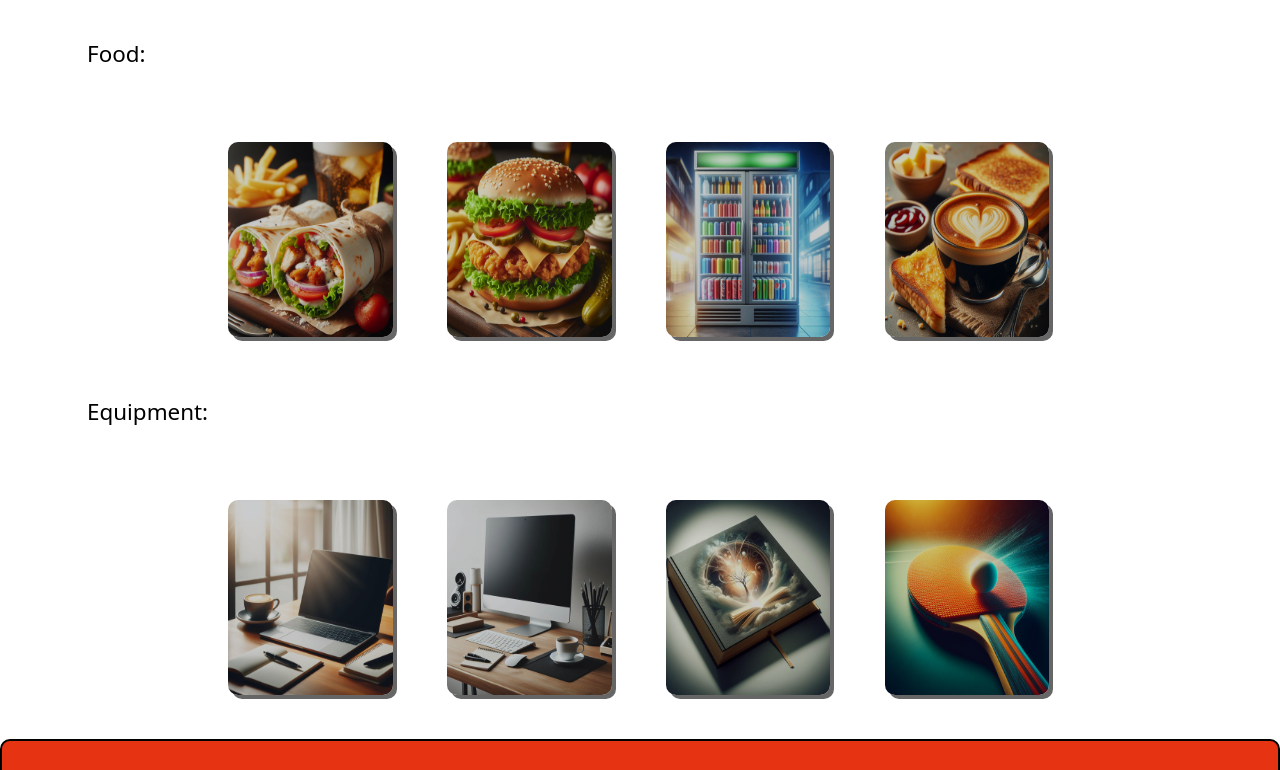
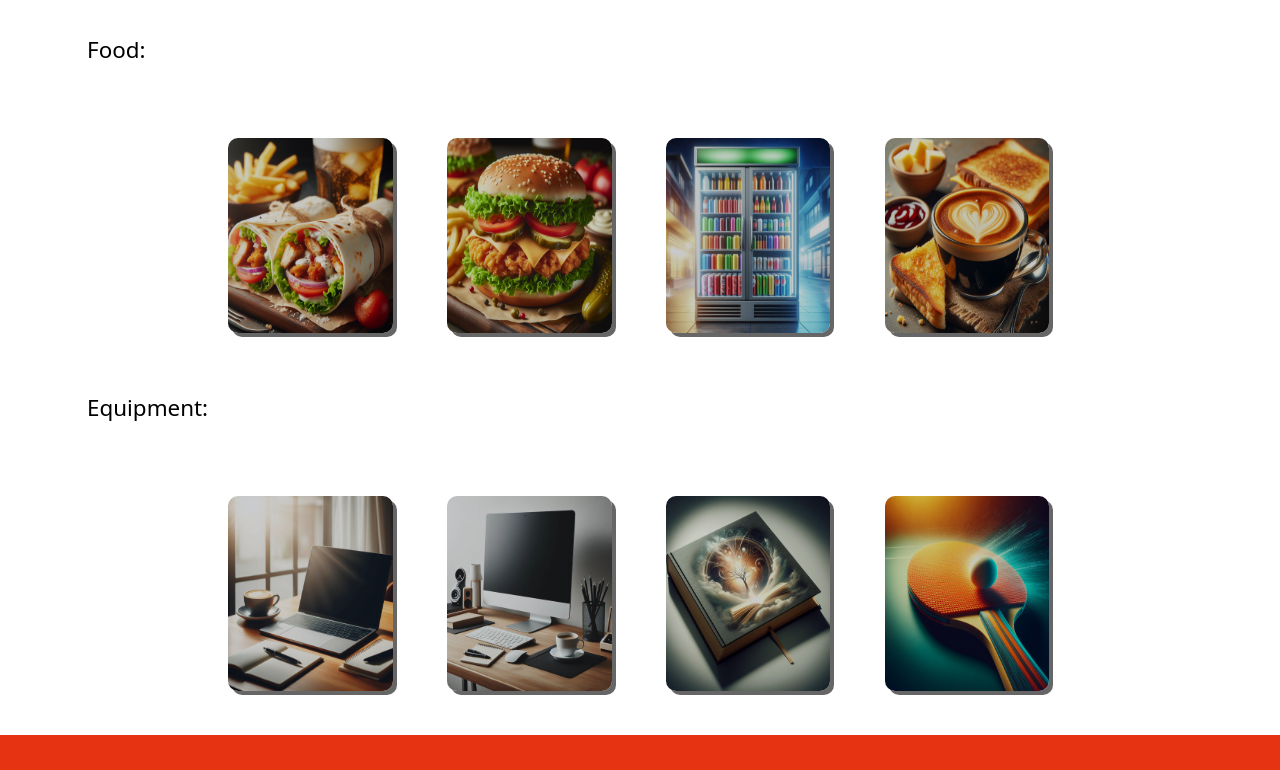
Before and after one commit to ABleasdale1/findme.runshaw, a plain HTML site: page src/Home.html in a window 1280 px wide. Shown: the part 161-931 px from the top of the page. Drawn offline with Linux system fonts and the light colour scheme; some icons are missing.

Commit message:
NO BORDERS MAN

```diff
--- a/src/css/HomeStyle.css
+++ b/src/css/HomeStyle.css
@@ -18,10 +18,6 @@ main {
     justify-content: space-between;
     background-color: #e63312;
     color: #fff;
-    border-style: solid;
-    border-color: #000;
-    border-width: 2px;
-    border-radius: 10px;
 }
 
 #logo {
```
